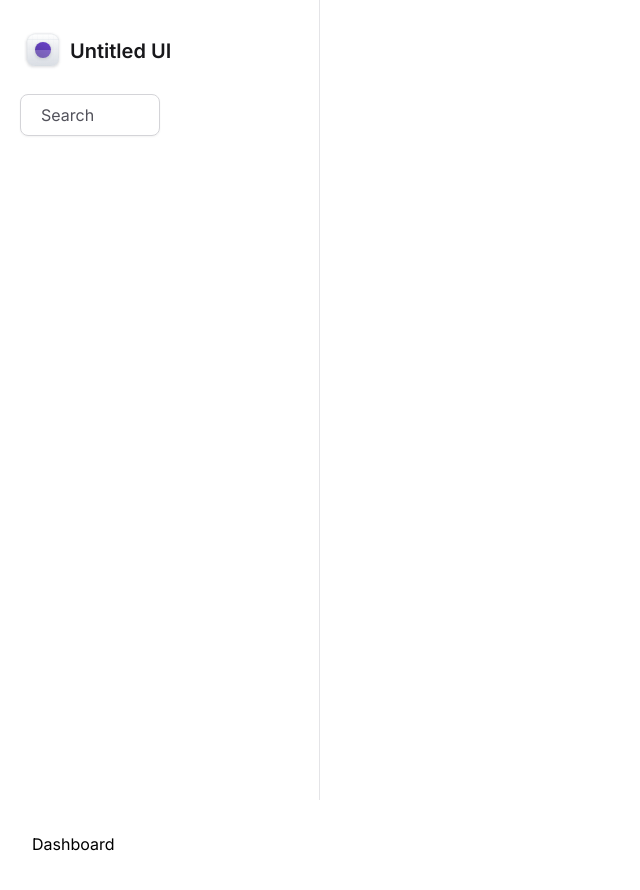
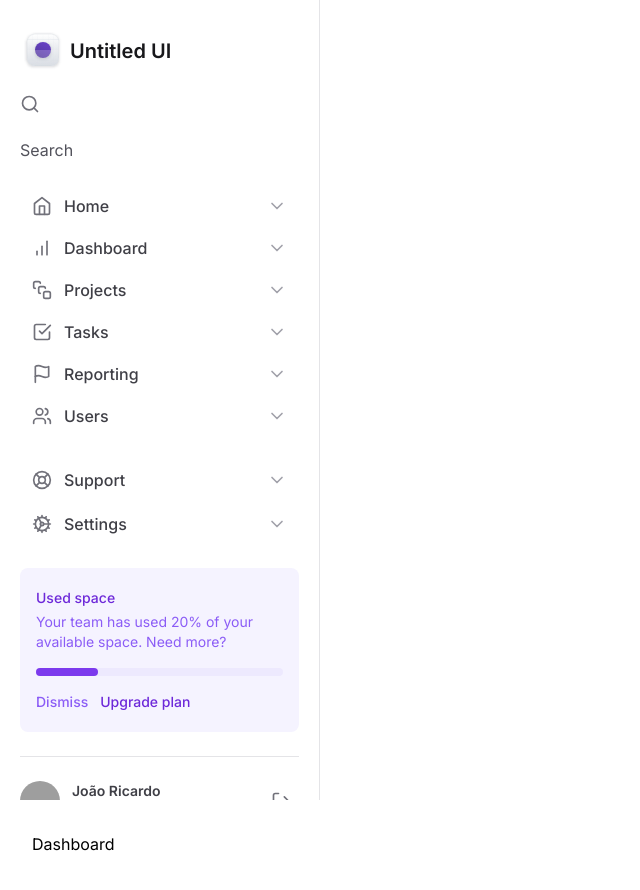
Before and after one commit to EngJao89/tailwind-next, a Next.js app: page / in a window 1280 px wide. Shown: the top 890 px of the page, without its empty margins (0-640 px from the left). Built offline with nearby package versions, Linux system fonts and the light colour scheme; grey boxes are pictures that could not be loaded.

Commit message:
feat(tn05-sidebar-user): implementa sidebar completa com card de usuário

```diff
--- a/src/app/globals.css
+++ b/src/app/globals.css
@@ -1,3 +1,7 @@
 @tailwind base;
 @tailwind components;
 @tailwind utilities;
+
+body {
+  -webkit-font-smoothing: antialiased;
+}
--- /dev/null
+++ b/src/components/Sidebar/UsedSpaceWidget.tsx
@@ -0,0 +1,36 @@
+export interface UsedSpaceWidgetProps {}
+
+export function UsedSpaceWidget(props: UsedSpaceWidgetProps) {
+  return (
+    <div className="flex flex-col gap-4 rounded-lg bg-violet-50 px-4 py-5 dark:bg-zinc-800">
+      <div className="flex flex-col gap-1">
+        <span className="text-sm font-medium leading-5 text-violet-700 dark:text-zinc-100">
+          Used space
+        </span>
+        <span className="text-sm leading-5 text-violet-500 dark:text-zinc-400">
+          Your team has used 20% of your available space. Need more?
+        </span>
+      </div>
+
+      <div className="h-2 rounded-full bg-violet-100 dark:bg-zinc-600">
+        <div className="h-2 w-1/4 rounded-full bg-violet-600 dark:bg-violet-400" />
+      </div>
+
+      <div className="flex gap-3">
+        <button
+          type="button"
+          className="text-sm font-medium text-violet-500 dark:text-violet-300"
+        >
+          Dismiss
+        </button>
+
+        <button
+          type="button"
+          className="text-sm font-medium text-violet-700 dark:text-zinc-300"
+        >
+          Upgrade plan
+        </button>
+      </div>
+    </div>
+  )
+}
--- a/src/components/Sidebar/index.tsx
+++ b/src/components/Sidebar/index.tsx
@@ -1,12 +1,33 @@
-import { Search } from "lucide-react";
+'use client'
+
+import { Search, LifeBuoy, Cog, Menu } from "lucide-react";
 import { Logo } from "./Logo";
+import { Profile } from './Profile'
+import { Navigation } from './Navigation'
+import { UsedSpaceWidget } from './UsedSpaceWidget'
+import { NavItem } from './Navigation/NavItem'
+import * as Collapsible from '@radix-ui/react-collapsible'
+import { Button } from '../Button'
 
 export function Sidebar() {
   return (
-    <aside className="space-y-6 border-r border-zinc-200 px-5 py-8">
+    <Collapsible.Root className="fixed left-0 right-0 top-0 z-20 flex flex-col gap-6 overflow-hidden border-b border-zinc-200 bg-white p-4 scrollbar-thin scrollbar-track-zinc-100 scrollbar-thumb-zinc-300 data-[state=open]:bottom-0 dark:border-zinc-800 dark:bg-zinc-900 lg:bottom-0 lg:right-auto lg:h-auto lg:w-80 lg:overflow-auto lg:border-b-0 lg:border-r lg:px-5 lg:py-8">
+      <div className="flex items-center justify-between">
         <Logo />
+        <Collapsible.Trigger asChild className="lg:hidden">
+          <Button variant="ghost">
+            <Menu className="h-6 w-6 text-zinc-500" />
+          </Button>
+        </Collapsible.Trigger>
+      </div>
 
-      <div className="flex w-1/2 items center gap-2 rounded-lg border border-zinc-300 px-3 py-2 shadow-sm">
+      <Collapsible.Content
+        asChild
+        forceMount
+        className="data-[state=closed]:hidden data-[state=closed]:animate-slideUpAndFade data-[state=open]:animate-slideDownAndFade lg:data-[state=closed]:flex"
+      >
+
+        <div className="flex flex-1 flex-col gap-6">
           <Search className="h-5 w-5 text-zinc-500" />
 
           <input
@@ -14,7 +35,22 @@ export function Sidebar() {
             placeholder="Search"
           />
 
+          <Navigation />
+
+          <div className="mt-auto flex flex-col gap-6">
+            <nav className="flex flex-col gap-1">
+              <NavItem icon={LifeBuoy} title="Support" />
+              <NavItem icon={Cog} title="Settings" />
+            </nav>
+
+            <UsedSpaceWidget />
+            <div className="h-px bg-zinc-200 dark:bg-zinc-800" />
+            <Profile />
           </div>
-    </aside>
+        </div>
+
+      </Collapsible.Content>
+
+    </Collapsible.Root>
   )
 }
--- a/tailwind.config.ts
+++ b/tailwind.config.ts
@@ -36,23 +36,6 @@ const config: Config = {
           900: '#7A271A',
         },
       },
-
-      keyframes: {
-        slideDownAndFade: {
-          from: { opacity: 0, transform: 'translateY(-2px)' },
-          to: { opacity: 1, transform: 'translateY(0)' },
-        },
-        slideUpAndFade: {
-          from: { opacity: 0, transform: 'translateY(2px)' },
-          to: { opacity: 1, transform: 'translateY(0)' },
-        },
-      },
-
-      animation: {
-        slideDownAndFade:
-          'slideDownAndFade 400ms cubic-bezier(0.16, 1, 0.3, 1)',
-        slideUpAndFade: 'slideUpAndFade 400ms cubic-bezier(0.16, 1, 0.3, 1)',
-      },
     },
   },
   plugins: [require('tailwind-scrollbar'), require('@tailwindcss/forms')],
```
Also changed, not shown: package.json (+11 -2 lines), 1 other file (tests, documents, lock files or other folders). Lines whose indentation alone changed are shown as unchanged.
